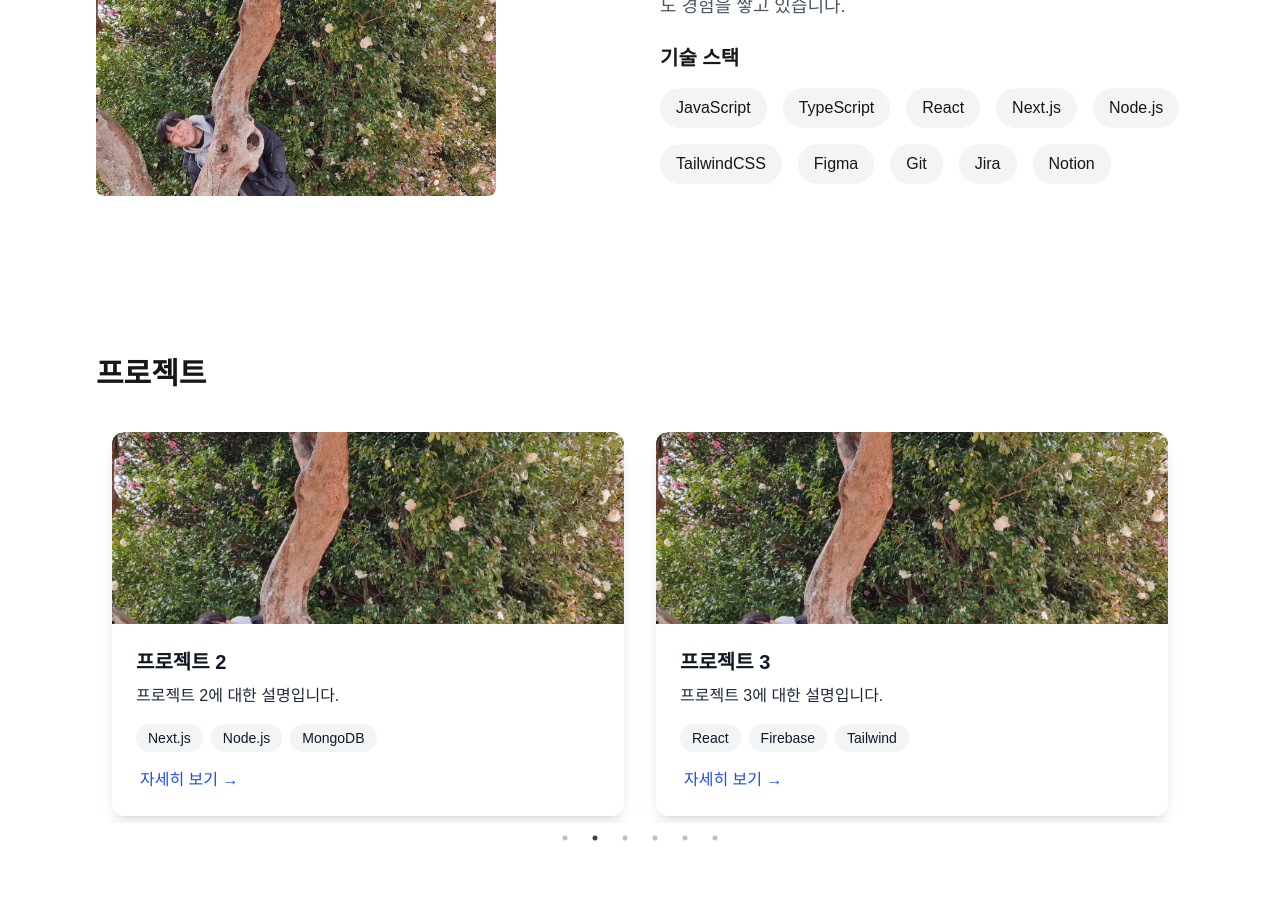
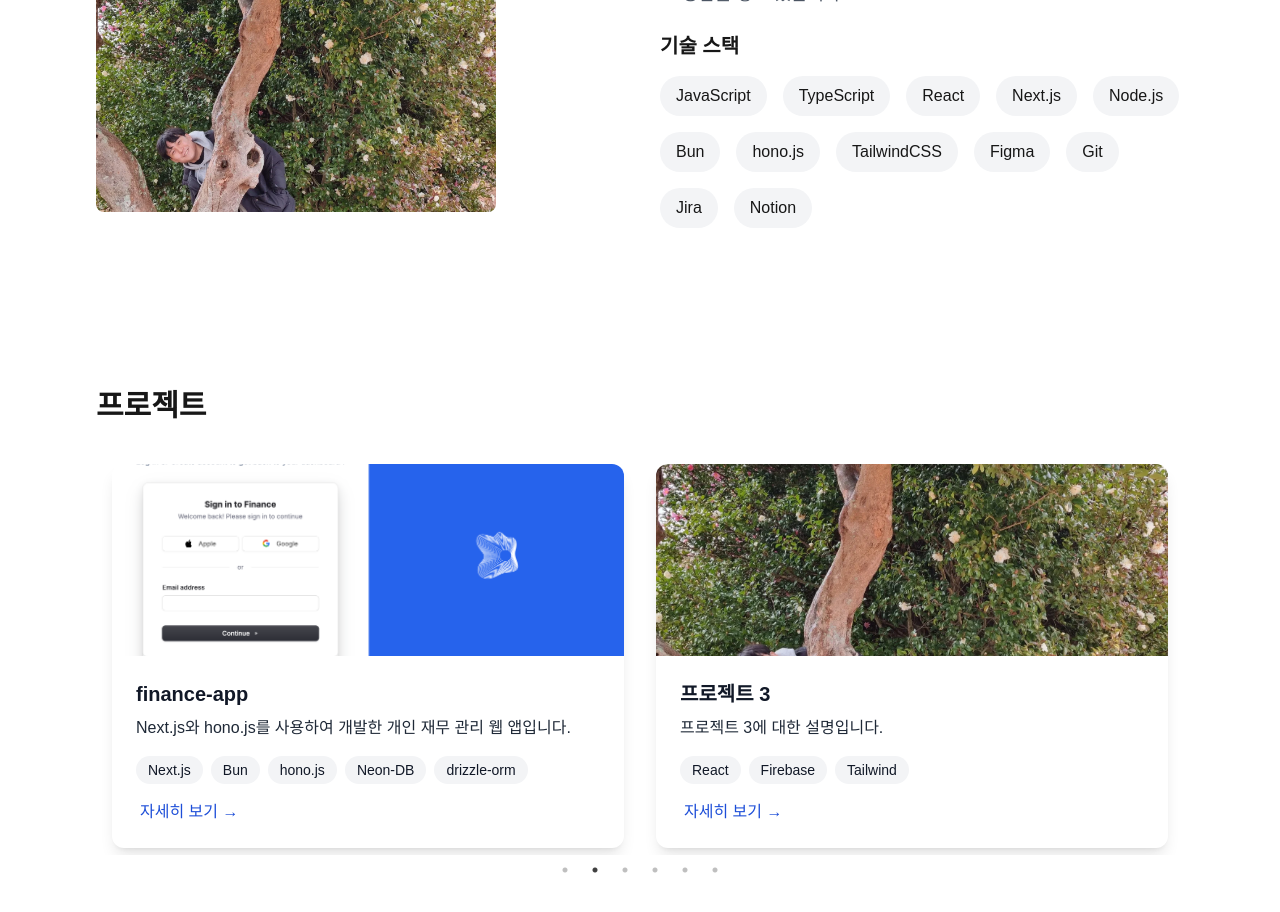
Before and after one commit to sky4564/portfolio-website, a Next.js app: page / in a window 1280 px wide. Shown: the part 580-1492 px from the top of the page. Built offline with nearby package versions, Linux system fonts and the light colour scheme.

Commit message:
feat: Add finance app

```diff
--- a/components/About.tsx
+++ b/components/About.tsx
@@ -26,7 +26,7 @@ export function About() {
 
           <div className="flex flex-wrap gap-4">
             <h3 className="text-xl font-semibold w-full">기술 스택</h3>
-            {["JavaScript", "TypeScript", "React", "Next.js", "Node.js", "TailwindCSS", "Figma", "Git", "Jira", "Notion"].map((skill) => (
+            {["JavaScript", "TypeScript", "React", "Next.js", "Node.js", "Bun", "hono.js", "TailwindCSS", "Figma", "Git", "Jira", "Notion"].map((skill) => (
               <span
                 key={skill}
                 className="px-4 py-2 bg-gray-100 dark:bg-gray-800 rounded-full"
--- a/components/ProjectSlider.tsx
+++ b/components/ProjectSlider.tsx
@@ -17,11 +17,11 @@ const projects = [
     link: "https://movie-app-psi-steel.vercel.app/"
   },
   {
-    title: "프로젝트 2",
-    description: "프로젝트 2에 대한 설명입니다.",
-    imageUrl: "/me.webp",
-    tags: ["Next.js", "Node.js", "MongoDB"],
-    link: "https://project2.com"
+    title: "finance-app",
+    description: "Next.js와 hono.js를 사용하여 개발한 개인 재무 관리 웹 앱입니다.",
+    imageUrl: "/finance.png",
+    tags: ["Next.js", "Bun", "hono.js", "Neon-DB", "drizzle-orm"],
+    link: "https://finance-tutorial-beta.vercel.app/"
   },
   {
     title: "프로젝트 3",
```
Also changed, not shown: public/finance.png (added).
